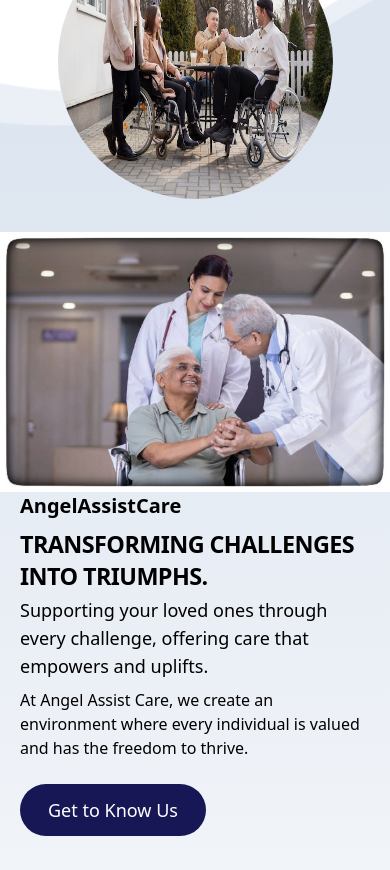
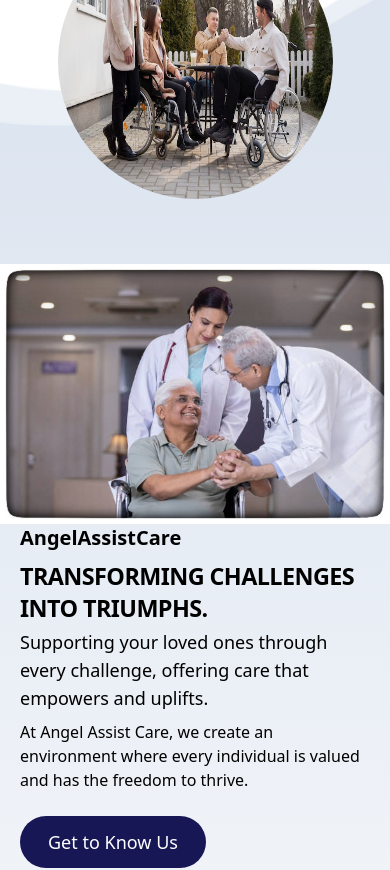
Before and after one commit to growlords/AngelAssistanceCare, a React (Vite) app in the folder Frontend/: page / in a window 390 px wide. Shown: the part 740-1610 px from the top of the page. Built offline with nearby package versions, Linux system fonts and the light colour scheme.

Commit message:
Update Home_2.jsx

```diff
--- a/Frontend/src/components/Home_2.jsx
+++ b/Frontend/src/components/Home_2.jsx
@@ -52,7 +52,7 @@ const Home_2 = () => {
         height: '100%',  // Ensures the div takes up the full viewport height
       }}
     >
-      <div className='flex flex-col sm:flex-row md:flex-col-reverse  lg:flex-row py-[6rem] lg:py-0'>
+      <div className='flex flex-col sm:flex-row md:flex-col-reverse  lg:flex-row py-[8rem] lg:py-0'>
         <div className="left flex-1 flex justify-center sm:justify-start md:justify-center lg:justify-start">
           <div className="img md:mt-[5rem]">
             <motion.img
```
